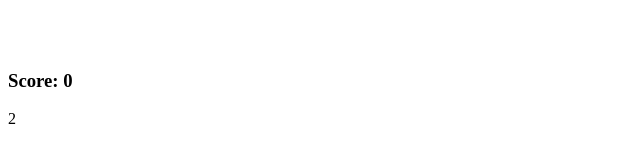
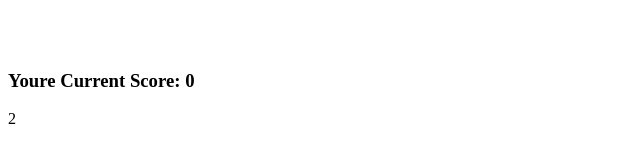
Before and after one commit to sungpaks/Aim.io, a React (Create React App) app: page / in a window 1280 px wide. Both pictures are taken after a click on the button "Start". Shown: the part 580-740 px from the top of the page, without its empty margins (0-640 px from the left). Built offline with nearby package versions, Linux system fonts and the light colour scheme.

Commit message:
modify game message

```diff
--- a/src/Game.js
+++ b/src/Game.js
@@ -52,7 +52,7 @@ function Game(props) {
 			<h1>Aim.io : Started !</h1>
 			<h2>Click the target!</h2>
 			<canvas ref={canvasRef} width="1000" height="500" onClick={onClick} />
-			<h3>Score: {score}</h3>
+			<h3>Youre Current Score: {score}</h3>
 			<TimeCounter />
 		</div>
 	);
```
